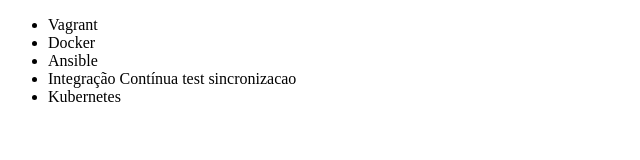
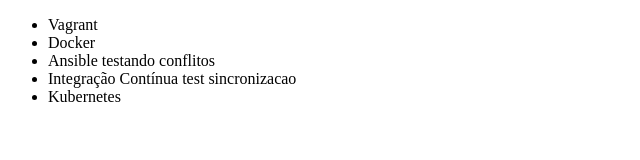
Before and after one commit to JoaoPauloO/curso-git, a plain HTML site: page index.html in a window 1280 px wide. Shown: the whole page, without its empty margins (0-640 px from the left). Drawn offline with Linux system fonts and the light colour scheme.

Commit message:
testando conflito na linha 11

```diff
--- a/index.html
+++ b/index.html
@@ -8,7 +8,7 @@
     <ul>
         <li>Vagrant</li>
         <li>Docker</li>
-        <li>Ansible</li>
+        <li>Ansible testando conflitos</li>
         <li>Integração Contínua test sincronizacao</li>
         <li>Kubernetes</li>
     </ul>
```
